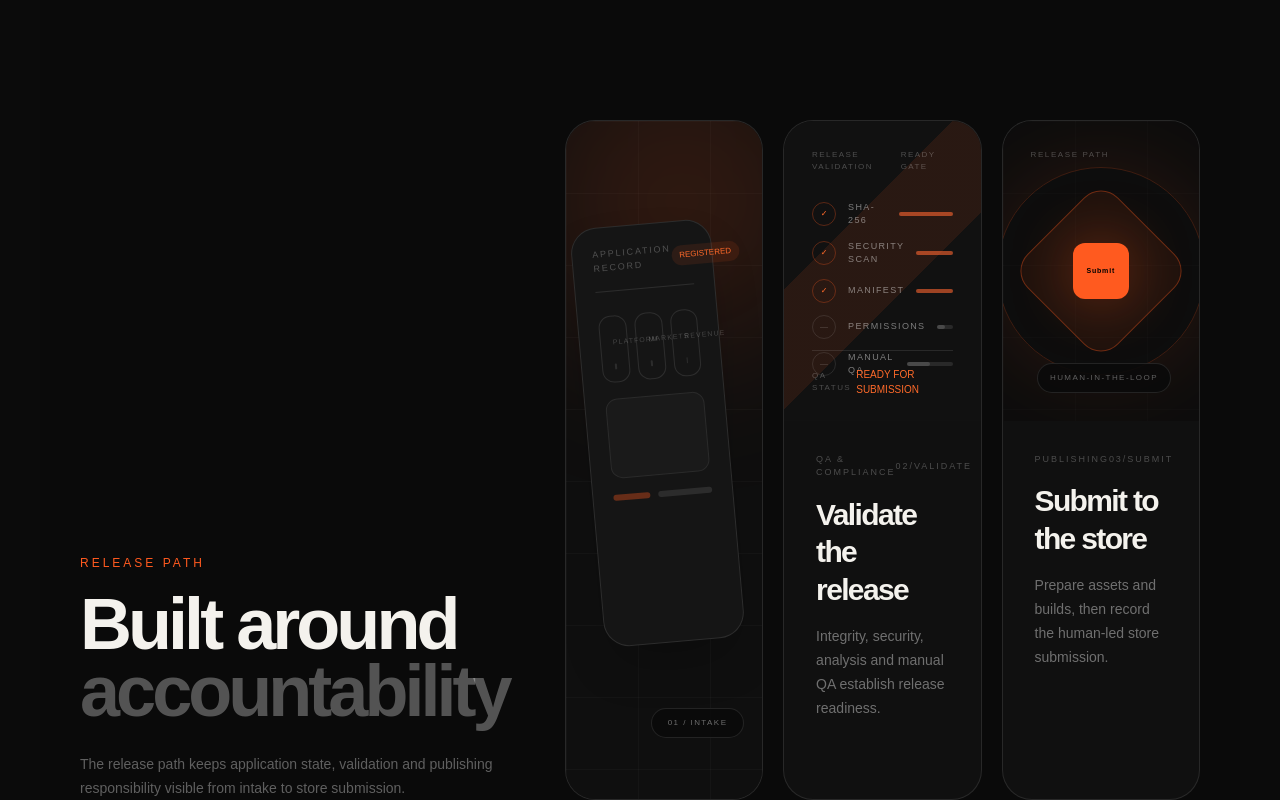
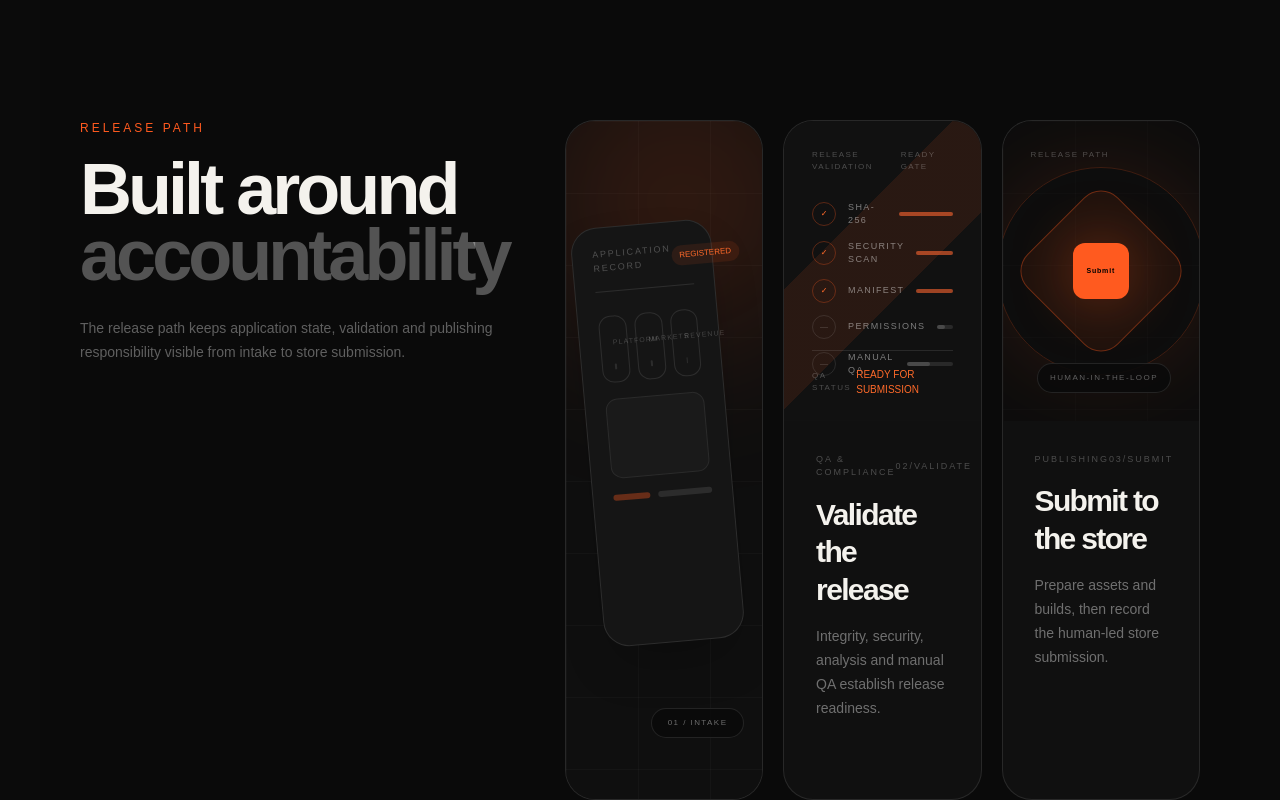
Before and after one commit to mohamad-es/Fonitas-website, a Next.js app: page /product-owners in a window 1280 px wide. Shown: the part 2960-3760 px from the top of the page. Built offline with nearby package versions, Linux system fonts and the light colour scheme; no server answers.

Commit message:
Fix project showcase vertical alignment

```diff
--- a/components/home/project-showcase.tsx
+++ b/components/home/project-showcase.tsx
@@ -84,7 +84,7 @@ export function ProjectShowcase() {
   return (
     <section className="border-y border-white/[0.08] bg-[#0a0a0a]">
       <div className="mx-auto max-w-[1400px] px-6 py-20 sm:py-28 lg:px-10 lg:py-40">
-        <div className="grid gap-8 lg:grid-cols-[.72fr_1.28fr] lg:items-end lg:gap-14">
+        <div className="grid gap-8 lg:grid-cols-[.72fr_1.28fr] lg:items-start lg:gap-14">
           <div>
             <p className="mb-5 text-xs uppercase tracking-[.25em] text-[#ff5a1f]">{t("projectShowcase.sectionLabel")}</p>
             <h2 className="font-display max-w-3xl text-4xl font-semibold leading-[.92] sm:text-6xl lg:text-7xl">{t("projectShowcase.heading")} <span className="text-white/30">{t("projectShowcase.headingAccent")}</span></h2>
```
